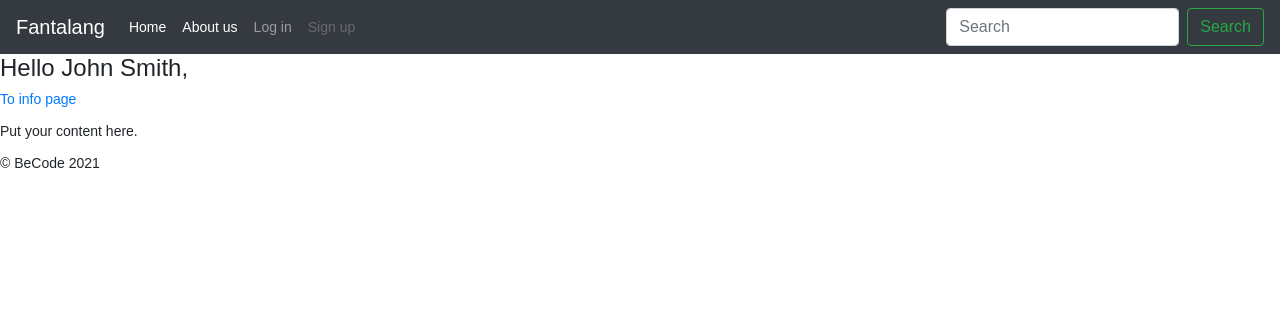
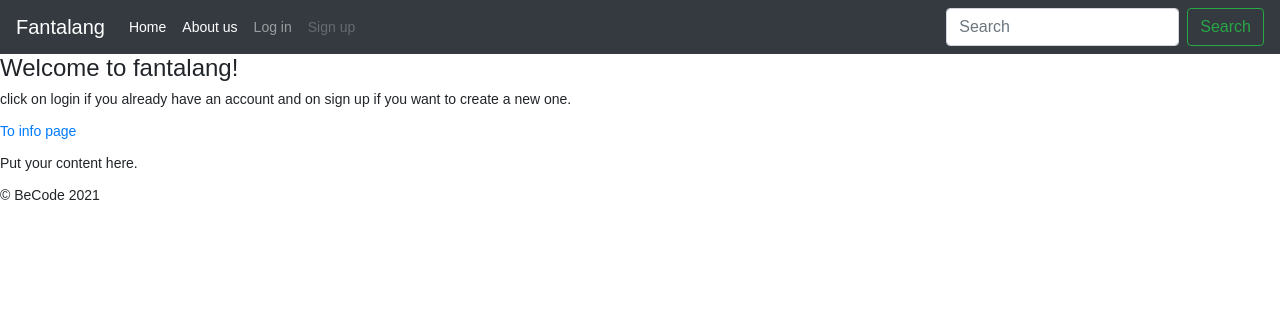
Before and after one commit to adrienclesse/mvc-pdo, a PHP site: page /MVC-pdo/ in a window 1280 px wide. Shown: the top 314 px of the page. Run offline with PHP 8.4, Linux system fonts and the light colour scheme.

Commit message:
login and register working update1

```diff
--- a/controller/LoginController.php
+++ b/controller/LoginController.php
@@ -69,7 +69,7 @@ class LoginController
                                     $_SESSION["username"] = $username;
 
                                     // Redirect user to welcome page
-                                    header("location: ./welcome.php");
+                                    header("location: http://localhost/MVC-pdo/index.php?page=welcome");
                                 } else{
                                     // Display an error message if password is not valid
                                     $password_err = "The password you entered was not valid.";
--- a/controller/WelcomeController.php
+++ b/controller/WelcomeController.php
@@ -10,7 +10,7 @@ class RegisterWelcome
 
     // Check if the user is logged in, if not then redirect him to login page
     if(!isset($_SESSION["loggedin"]) || $_SESSION["loggedin"] !== true){
-    header("location: login.php");
+    header("location: http://localhost/MVC-pdo/index.php?page=login");
     exit;
 }
 require 'view/welcome.php';
--- a/logout.php
+++ b/logout.php
@@ -9,6 +9,6 @@ $_SESSION = array();
 session_destroy();
 
 // Redirect to login page
-header("location: login.php");
+header("location: http://localhost/MVC-pdo/index.php?page=login");
 exit;
 ?>
--- a/reset-password.php
+++ b/reset-password.php
@@ -55,7 +55,7 @@ if($_SERVER["REQUEST_METHOD"] == "POST"){
             if($stmt->execute()){
                 // Password updated successfully. Destroy the session, and redirect to login page
                 session_destroy();
-                header("location: login.php");
+                header("location: http://localhost/MVC-pdo/index.php?page=login");
                 exit();
             } else{
                 echo "Oops! Something went wrong. Please try again later.";
--- a/view/homepage.php
+++ b/view/homepage.php
@@ -2,7 +2,8 @@
 <!-- this is the view, try to put only simple if's and loops here.
 Anything complex should be calculated in the model -->
 <section>
-    <h4>Hello <?php echo $user->getName()?>,</h4>
+    <h4>Welcome to fantalang!</h4>
+    <p>click on login if you already have an account and on sign up if you want to create a new one.</p>
 
     <p><a href="index.php?page=info">To info page</a></p>
 
--- a/view/welcome.php
+++ b/view/welcome.php
@@ -1,6 +1,7 @@
 <?php require 'includes/header.php'?>
 <div class="page-header">
-        <h1>Hi, <b><?php echo htmlspecialchars($_SESSION["username"]); ?></b>. Welcome to our site.</h1>
+        <h1>Hi, <b><?php echo htmlspecialchars($_SESSION["username"]); ?></b>. Welcome on your personal space.</h1>
+        <p>Here you can take a test to evaluate your level by clicking the button or meet people to learn your language with.</p>
     </div>
     <p>
         <a href="reset-password.php" class="btn btn-warning">Reset Your Password</a>
--- a/welcome.php
+++ b/welcome.php
@@ -9,7 +9,7 @@ if(!isset($_SESSION["loggedin"]) || $_SESSION["loggedin"] !== true){
 }
 ?>
 
- <?php require 'includes/header.php'?>
+ <?php require 'view/includes/header.php'?>
 <body>
     <div class="page-header">
         <h1>Hi, <b><?php echo htmlspecialchars($_SESSION["username"]); ?></b>. Welcome to our site.</h1>
@@ -18,4 +18,4 @@ if(!isset($_SESSION["loggedin"]) || $_SESSION["loggedin"] !== true){
         <a href="reset-password.php" class="btn btn-warning">Reset Your Password</a>
         <a href="logout.php" class="btn btn-danger">Sign Out of Your Account</a>
     </p>
-    <?php require 'includes/footer.php'?>
+    <?php require 'view/includes/footer.php'?>
```
